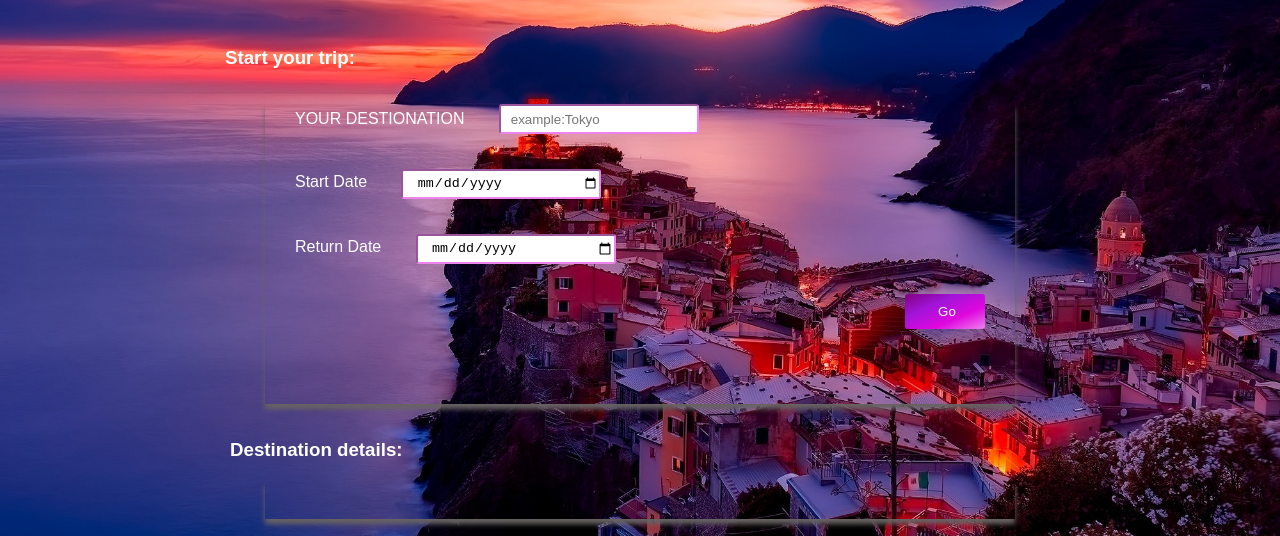
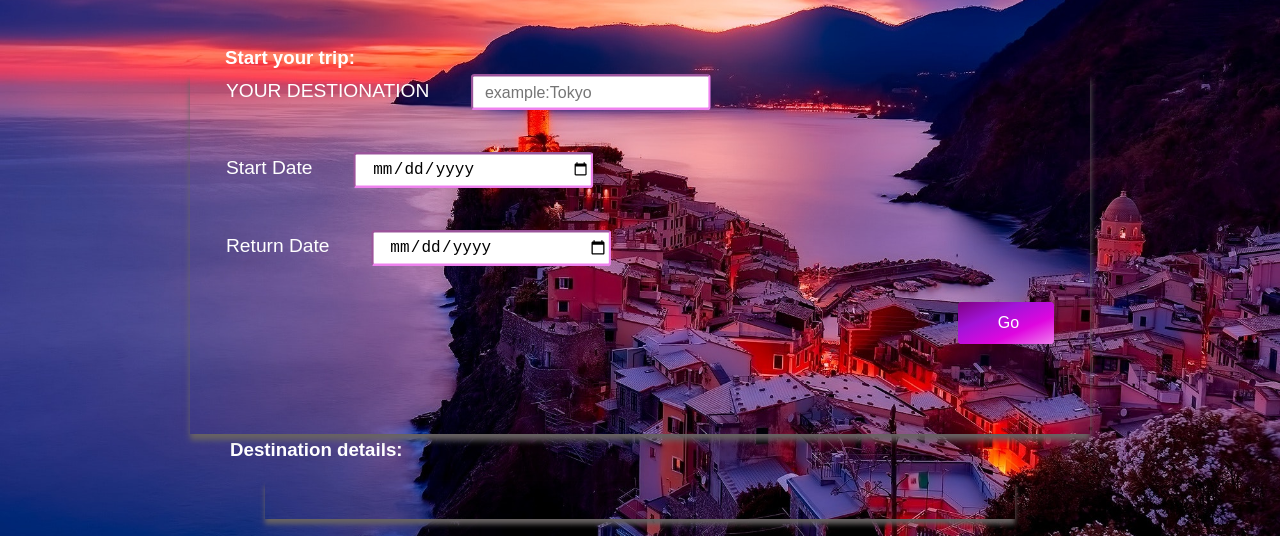
Before and after one commit to ZQWang39/Udacity-Project-5.FEND-Capstone-Project-Travel-App, a website built with webpack: page src/client/views/index.html in a window 1280 px wide. In both pictures the pointer is over the element 640 px from the left and 337 px from the top of the page. Shown: the part 83-619 px from the top of the page. Built offline with nearby package versions, Linux system fonts and the light colour scheme.

Commit message:
Add animation to input form

```diff
--- a/src/client/styles/style.scss
+++ b/src/client/styles/style.scss
@@ -97,6 +97,11 @@ nav {
         color: $text-color;
         box-shadow: 0px 5px 5px rgb(104, 99, 99);
         margin:20px auto 30px;
+        &:hover{
+
+        transform: scale(1.2);
+        transition: .5s;
+        }
     }
      h3{
         margin-top: 25px;
```
